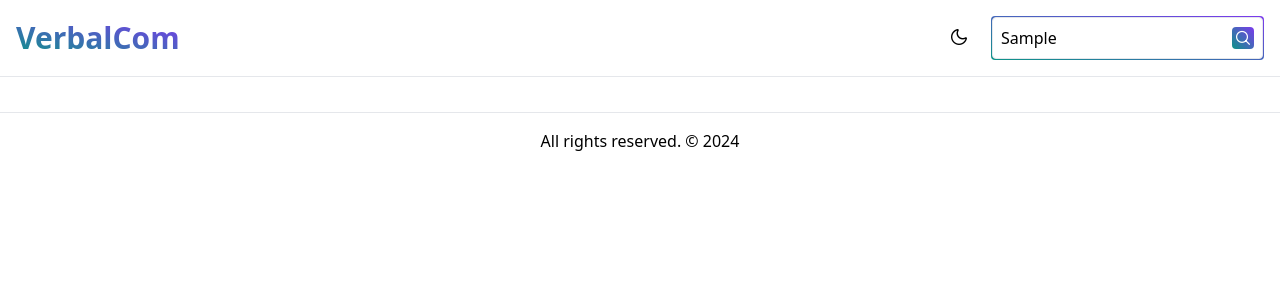
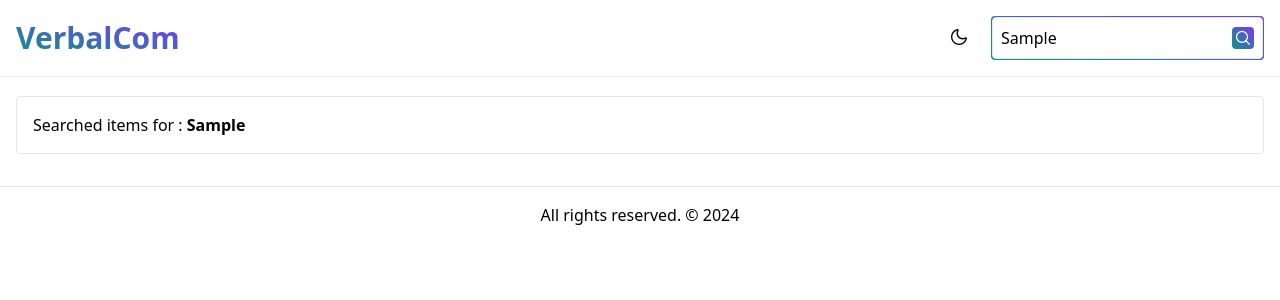
Before and after one commit to ashsajal1/verbalcom, a Vue app: page / in a window 1280 px wide. Both pictures are taken after typing "Sample" into the empty fields and a click on the button 1243 px from the left and 38 px from the top of the page. Shown: the top 300 px of the page. Built offline with nearby package versions, Linux system fonts and the light colour scheme.

Commit message:
show : add search items for

```diff
--- a/src/components/Navbar.vue
+++ b/src/components/Navbar.vue
@@ -5,6 +5,7 @@ import Button from './Button.vue';
 import { useDark, useToggle } from '@vueuse/core'
 import { useSearchStore } from '@/stores/search';
 import { useRouter } from 'vue-router';
+const searchStore = useSearchStore();
 const { searchText } = storeToRefs(useSearchStore());
 const router = useRouter()
 
@@ -34,6 +35,9 @@ const handleMenuClose = () => {
 }
 
 const handleSearch = () => {
+    if (searchText.value !== '') {
+        searchStore.setHasSearched(true)
+    }
     isOpenMenu.value = false;
     router.push({ name: 'home', query: { search: searchText.value } })
 }
@@ -71,7 +75,8 @@ const handleSearch = () => {
                 </Button>
 
                 <div class="focus-within:bg-gradient-to-tr from-primary to-secondary rounded p-[1px] hidden md:block">
-                    <form @submit.prevent="handleSearch()" class="border bg-white dark:bg-black dark:border-gray-700 rounded p-2 flex items-center">
+                    <form @submit.prevent="handleSearch()"
+                        class="border bg-white dark:bg-black dark:border-gray-700 rounded p-2 flex items-center">
                         <input v-model="searchText" class="outline-none dark:bg-black" type="text"
                             placeholder="Search sample..." />
                         <button
--- a/src/pages/Home.vue
+++ b/src/pages/Home.vue
@@ -3,6 +3,10 @@ import TextCard from '../components/TextCard.vue';
 import { communicationSamples } from '../lib/texts';
 import { useRoute } from 'vue-router';
 import { computed } from 'vue';
+import { storeToRefs } from 'pinia';
+import { useSearchStore } from '@/stores/search';
+
+const { hasSearched } = storeToRefs(useSearchStore());
 
 const route = useRoute();
 const searchText = computed(() => route.query.search as string | undefined);
@@ -21,6 +25,9 @@ const filteredSamples = computed(() => {
 </script>
 
 <template>
+    <div class="border p-4 mb-4 rounded dark:border-gray-700" v-if="hasSearched">
+        Searched items for : <span class="font-bold">{{ searchText }}</span>
+    </div>
     <div class="grid md:grid-cols-2 gap-2">
         <div v-for="sample in filteredSamples" :key="sample.id">
             <TextCard :key="sample.id" :id="sample.id" :text="sample.text" :category="sample.category" />
```
